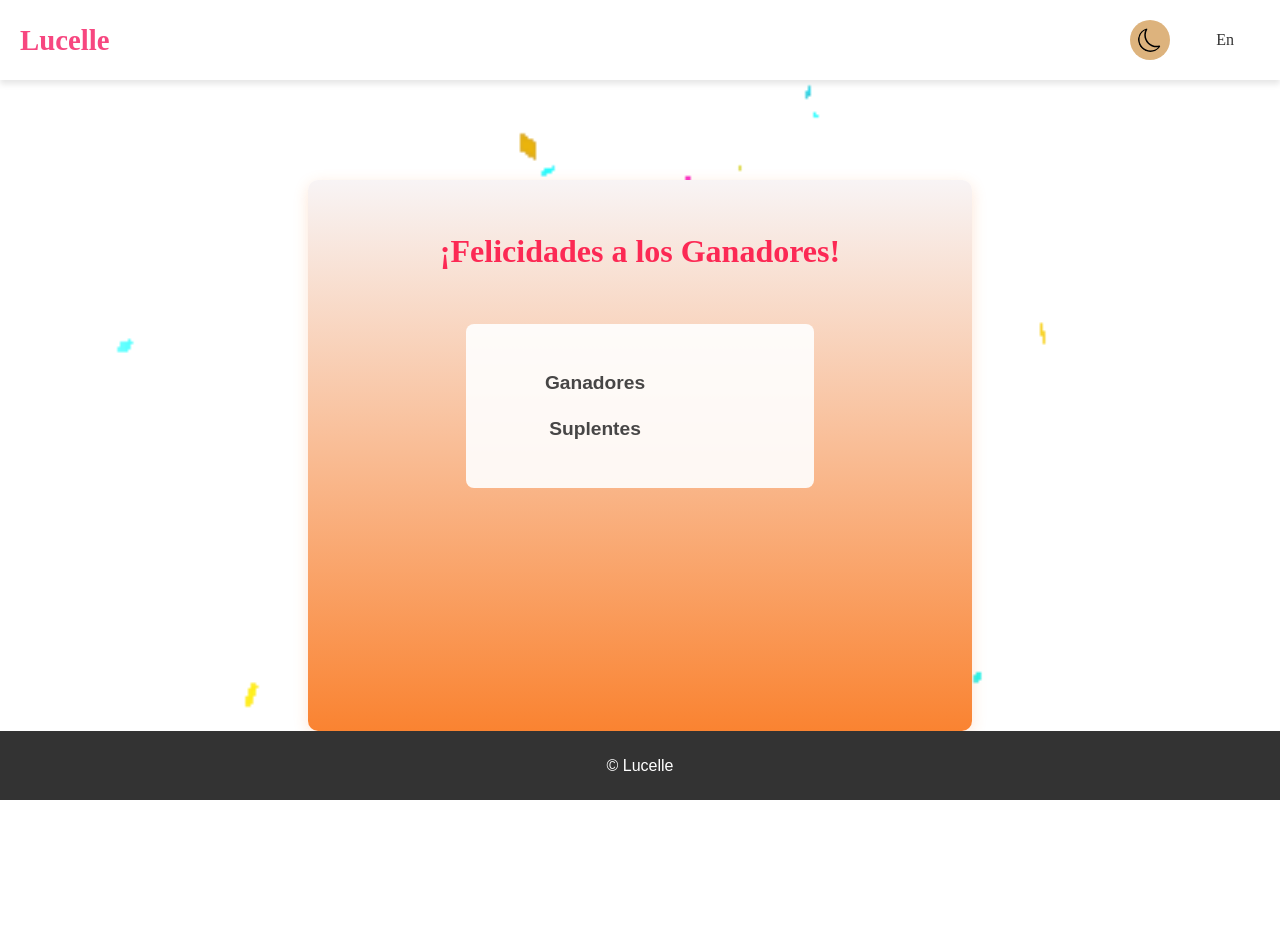
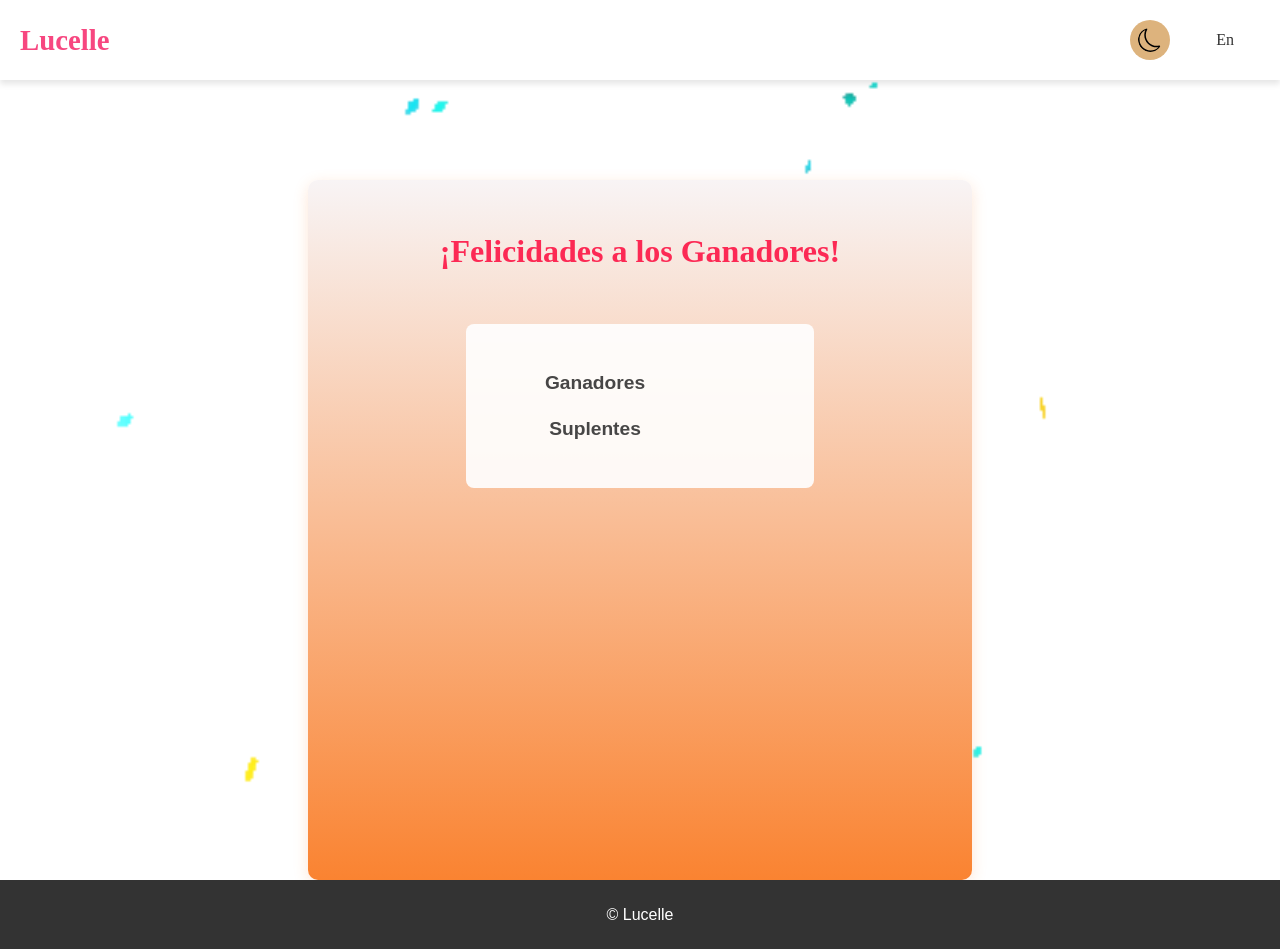
Before and after one commit to Marcee09/Sorteo, a React (Vite) app: page /ganadores in a window 1280 px wide. Before the commit the page ends 800 px from the top, so only its background shows below. Built offline with nearby package versions, Linux system fonts and the light colour scheme.

Commit message:
ajustar footer

```diff
--- a/src/App.css
+++ b/src/App.css
@@ -1,33 +1,17 @@
-/* Asegura que el HTML y el Body ocupen toda la altura */
 html, body {
+  width: 100%;
+  margin: 0;
+  padding: 0;
   height: 100%;
-  margin: 0;
   display: flex;
   flex-direction: column;
+  box-sizing: border-box; /* Hace que el padding y los bordes se incluyan en el tamaño total */
 }
 
-/* Contenedor principal de la aplicación */
 #root {
-  display: flex;
-  flex-direction: column;
+  text-align: center;
   min-height: 100%;
 }
-
-.App {
-  display: flex;
-  flex-direction: column;
-  flex: 1; /* Ocupa el espacio disponible */
-}
-
-/* Footer al final */
-footer {
-  text-align: center;
-  background-color: #333;
-  color: white;
-  padding: 10px;
-  margin-top: auto; /* Empuja el footer al final */
-}
-
 
 .bannerHome {
   background: linear-gradient(to left, #FA8331, #FC2954, #FD0A60);
@@ -124,3 +108,12 @@ body.dark-theme .card {
 body.dark-theme .TextOpcion{
   color: #f0f0f0;
 }
+
+
+footer {
+  text-align: center;
+  background-color: #333;
+  color: white;
+  padding: 10px;
+  margin-top: auto; /* Empuja el footer al final */
+}
--- a/src/pages/Ganadores.css
+++ b/src/pages/Ganadores.css
@@ -7,6 +7,6 @@
     background: url('../assets/conf.gif') center/cover no-repeat;
   }
 
-  h1{
+.confetti h1{
     color: #FC2954;
   }
```
